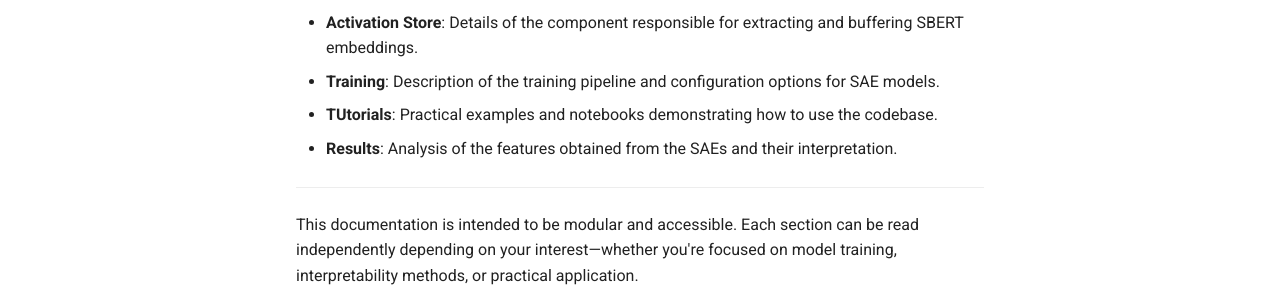
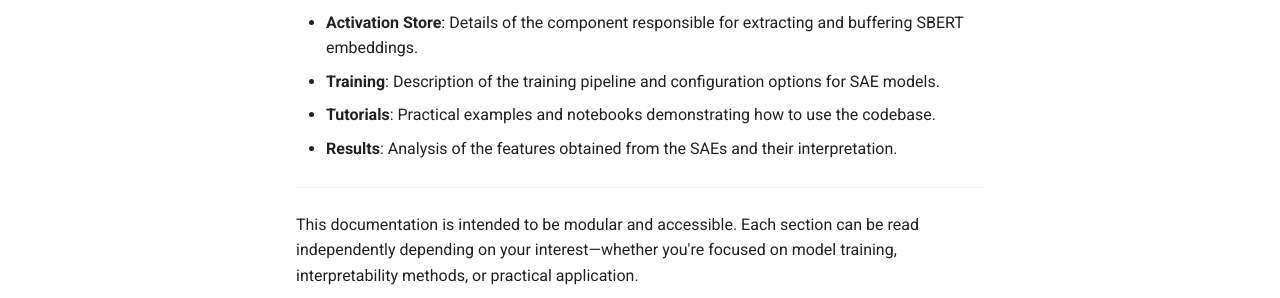
Before and after one commit to Yb1ku/SAEs-for-Sentence-BERT, an MkDocs documentation site: the page built from docs/introduction.md, in a window 1280 px wide and 900 px high, scrolled down 1088 px. Shown: the part 543-841 px from the top of the window. Built offline with MkDocs 1.6.1 and Material for MkDocs 9.7.7, drawn with Linux system fonts in a browser that asks for light colours.

Commit message:
Documentation update

```diff
--- a/docs/introduction.md
+++ b/docs/introduction.md
@@ -65,7 +65,7 @@ The documentation is organized as follows:
 - **SAE models**: Overview of the different Sparse Autoencoder architectures used (Vanilla, TopK, JumpReLU).
 - **Activation Store**: Details of the component responsible for extracting and buffering SBERT embeddings.
 - **Training**: Description of the training pipeline and configuration options for SAE models.
-- **TUtorials**: Practical examples and notebooks demonstrating how to use the codebase.
+- **Tutorials**: Practical examples and notebooks demonstrating how to use the codebase.
 - **Results**: Analysis of the features obtained from the SAEs and their interpretation.
 ---
 
```
